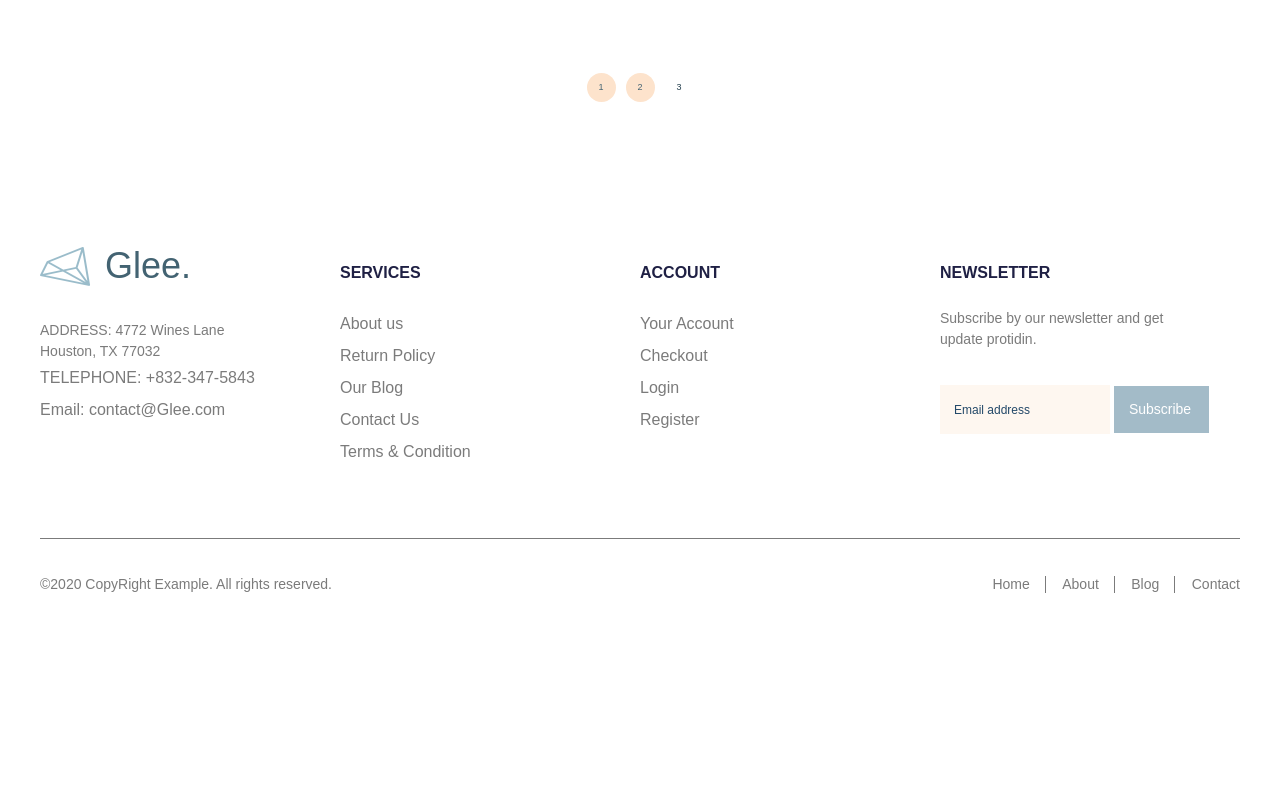
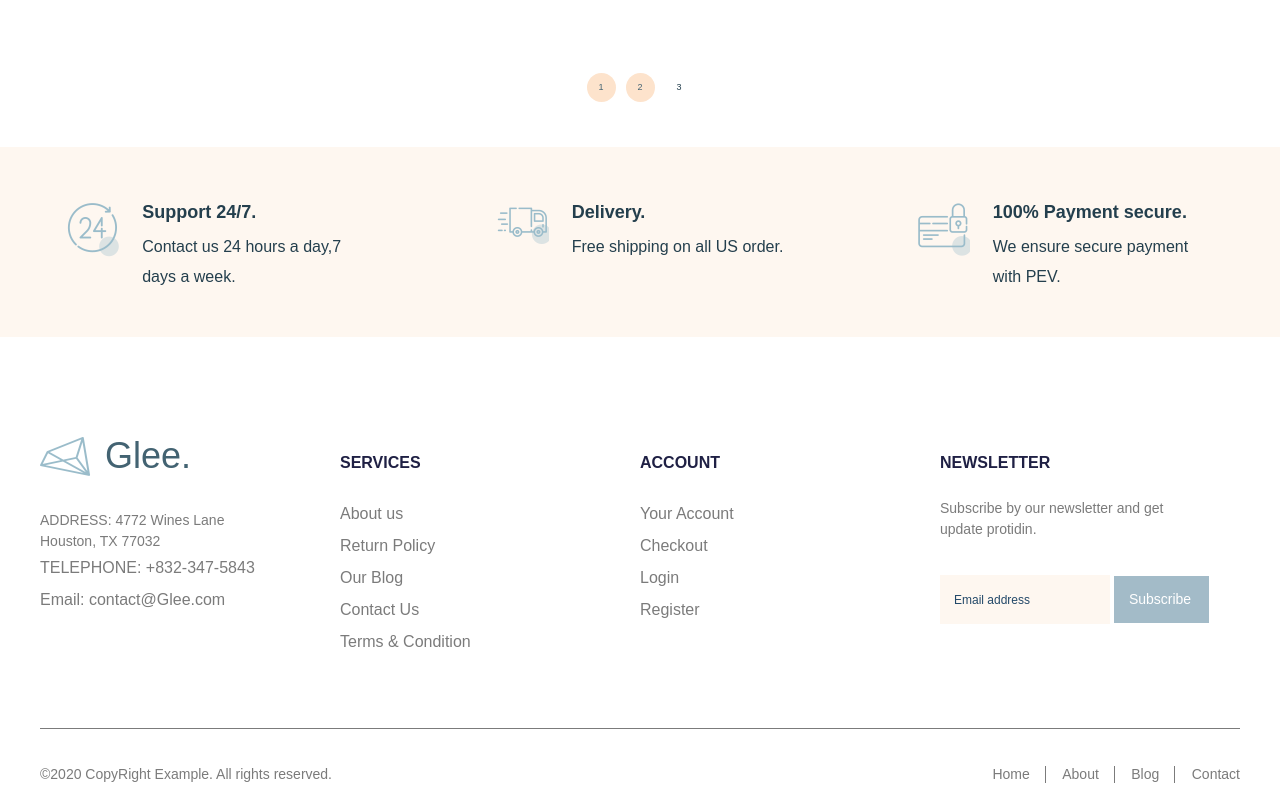
Before and after one commit to elusive-user/gle, a website: page app/index.html in a window 1280 px wide. Shown: the part 792-1589 px from the top of the page. Before the commit the page ends 1421 px from the top, so only its background shows below. Drawn offline with nearby package versions, Linux system fonts and the light colour scheme; files that its build step writes are made by us from their sources; files whose address does not match are found by name.

Commit message:
added slider-info

```diff
--- a/app/index.html
+++ b/app/index.html
@@ -11,7 +11,6 @@
 
 <body>
   <header class="header">
-    <div class="header__container">
     <div class="header__inner">
       <a class="logo" href="#">
         <h1 class="logo__title">Glee.</h1>
@@ -56,7 +55,6 @@
         <a class="user-nav__link user-nav__link--dots" href="#">
           <img class="user-nav__img" src="images/icons/dots-menu.svg" alt="dots menu icon">
         </a>
-        </div>
       </div>
     </div>
   </header>
@@ -116,6 +114,30 @@
               <img class="top-slider__img" src="images/slider/divan.png" alt="slider images">
             </div>
           </div>
+        </div>
+      </div>
+    </section>
+
+
+    <section class="slider-info">
+      <div class="slider-info__items">
+        <div class="slider-info__item slider-info__item--support">
+          <h5 class="slider-info__item-title">Support 24/7.</h5>
+          <p class="slider-info__item-text">
+            Contact us 24 hours a day,7 days a week.
+          </p>
+        </div>
+        <div class="slider-info__item slider-info__item--delivery">
+          <h5 class="slider-info__item-title">Delivery.</h5>
+          <p class="slider-info__item-text">
+            Free shipping on all US order.
+          </p>
+        </div>
+        <div class="slider-info__item slider-info__item--payment">
+          <h5 class="slider-info__item-title">100% Payment secure.</h5>
+          <p class="slider-info__item-text">
+            We ensure secure payment with PEV.
+          </p>
         </div>
       </div>
     </section>
--- a/app/scss/_global.scss
+++ b/app/scss/_global.scss
@@ -28,3 +28,9 @@ a{
   line-height: 32px;
   @extend %rubik-400;
 }
+
+%container-1770{
+  max-width: 1790px;
+  margin: 0 auto;
+  padding: 0 10px;
+}
--- a/app/scss/style.scss
+++ b/app/scss/style.scss
@@ -6,15 +6,11 @@
 
 .header {
   padding: 37px 0;
-  &__container{
-    max-width: 1780px;
-    margin: 0 auto;
-    padding: 0 10px;
-  }
   &__inner {
     display: flex;
     justify-content: space-between;
     align-items: center;
+    @extend %container-1770;
   }
 }
 .logo {
@@ -211,6 +207,7 @@
 }
 
 .top-slider {
+  @extend %container-1770;
   background-image: url(../images/slider/slider-bg.jpg);
   background-repeat: no-repeat;
   background-size: cover;
@@ -280,6 +277,70 @@
   }
 }
 
+.slider-info {
+  padding: 45px 0;
+  background-color: #fef7f0;
+  @extend %container-1770;
+  &__items {
+    display: flex;
+    justify-content: space-around;
+  }
+  &__item{
+    padding-left: 75px;
+  }
+  &__item--support {
+    position: relative;
+    &::after{
+      content: '';
+      background-image: url(../images/slider/support.png);
+      background-repeat: no-repeat;
+      position: absolute;
+      top: 11px;
+      left: 0px;
+      width: 52px;
+      height: 54px;
+    }
+  }
+  &__item--delivery {
+    position: relative;
+    &::after{
+      content: '';
+      background-image: url(../images/slider/deliver.png);
+      background-repeat: no-repeat;
+      position: absolute;
+      top: 15px;
+      left: 0px;
+      width: 52px;
+      height: 54px;
+    }
+  }
+  &__item--payment {
+    position: relative;
+    &::after{
+      content: '';
+      background-image: url(../images/slider/payment.png);
+      background-repeat: no-repeat;
+      position: absolute;
+      top: 11px;
+      left: 0px;
+      width: 52px;
+      height: 54px;
+    }
+  }
+  &__item-title {
+    font-size: 18px;
+    line-height: 40px;
+    @extend %dmsans-700;
+  }
+  &__item-text {
+    @extend %dmsans-400;
+    font-size: 16px;
+    line-height: 30px;
+    max-width: 220px
+    }
+}
+
+
 
 
 
```
Also changed, not shown: app/images/slider/deliver.png (added), app/images/slider/payment.png (added), app/images/slider/support.png (added). Lines whose indentation alone changed are shown as unchanged.
